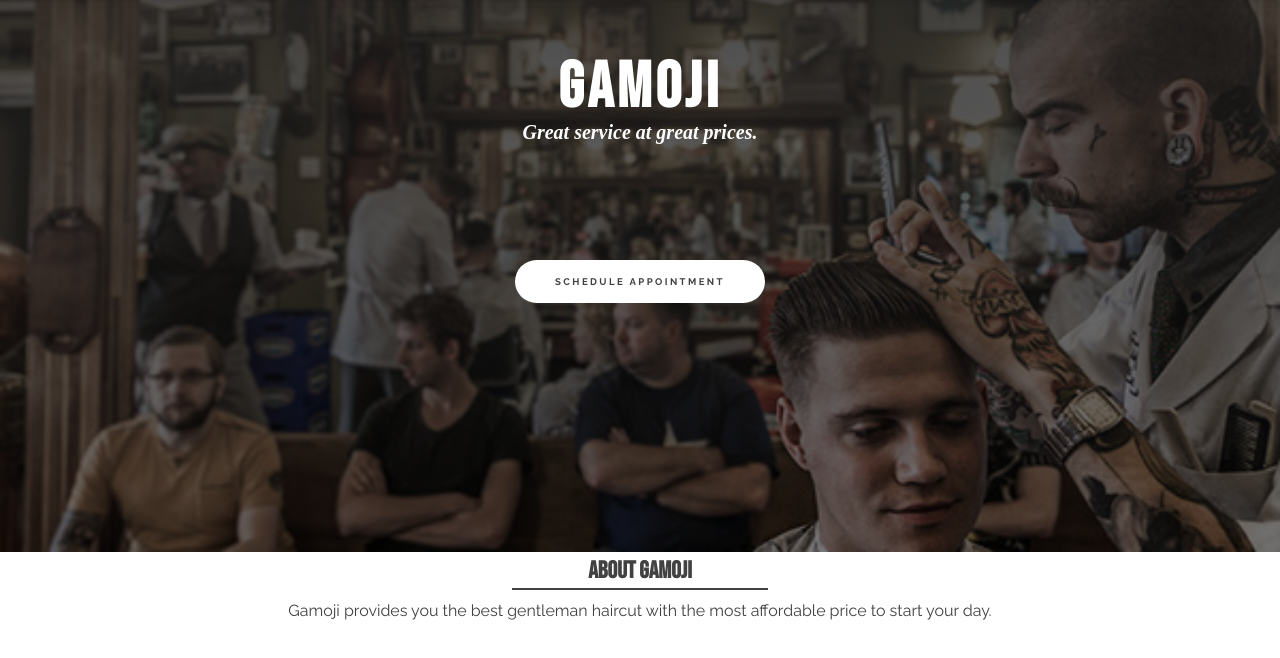
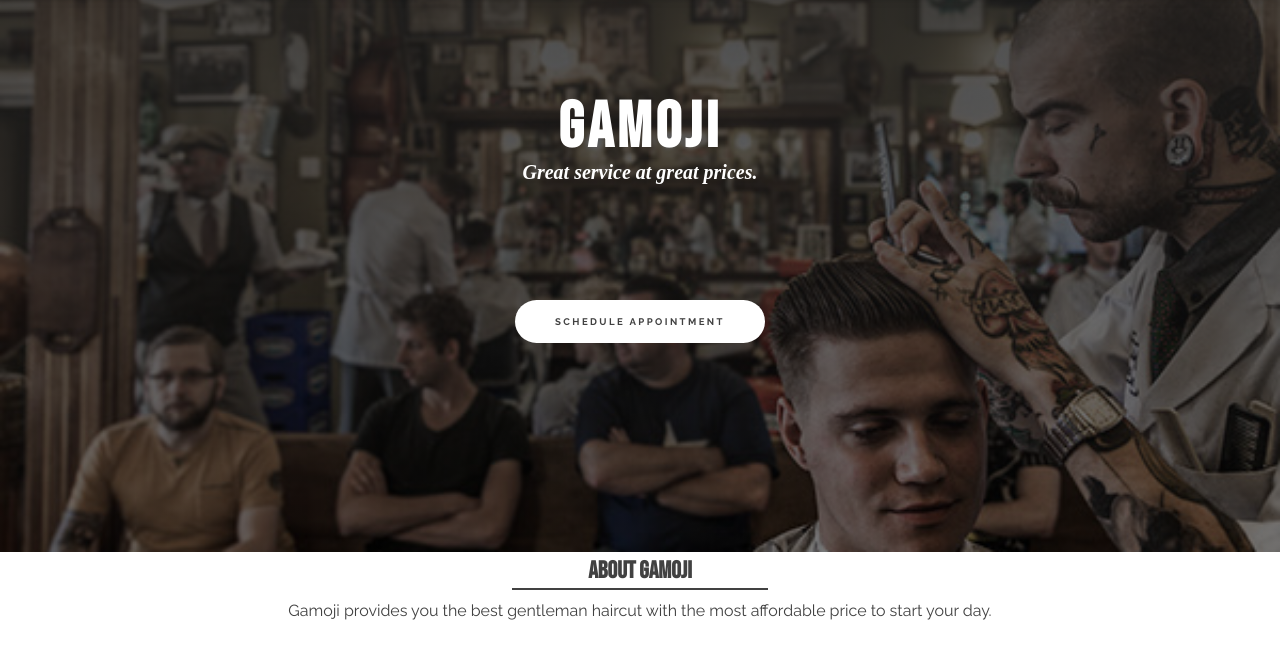
Before and after one commit to meneerhanafi/gamoji, a plain HTML site: page index.html in a window 1280 px wide. Shown: the part 88-746 px from the top of the page. Drawn offline with Linux system fonts and the light colour scheme; a web font is replaced by a local one.

Commit message:
Update style.css

```diff
--- a/style.css
+++ b/style.css
@@ -118,7 +118,7 @@ main{
     font-family: 'Bebas Neue', cursive;
     line-height: 2rem;
     letter-spacing: 0.25rem;
-    margin-top:10rem;
+    margin-top:12.5rem;
     margin-bottom:7rem;
     animation:fadetext 0.75s;
     transition: cubic-bezier(0.075, 0.82, 0.165, 1);
```
